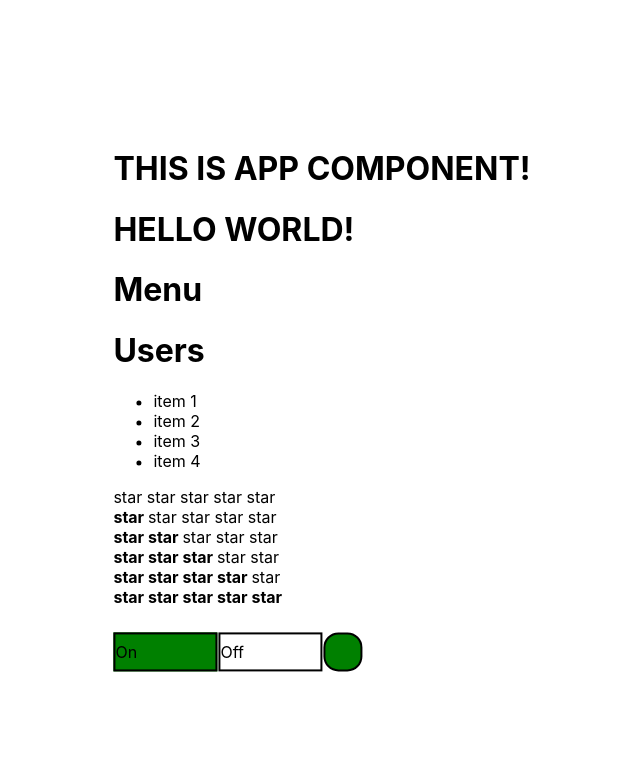
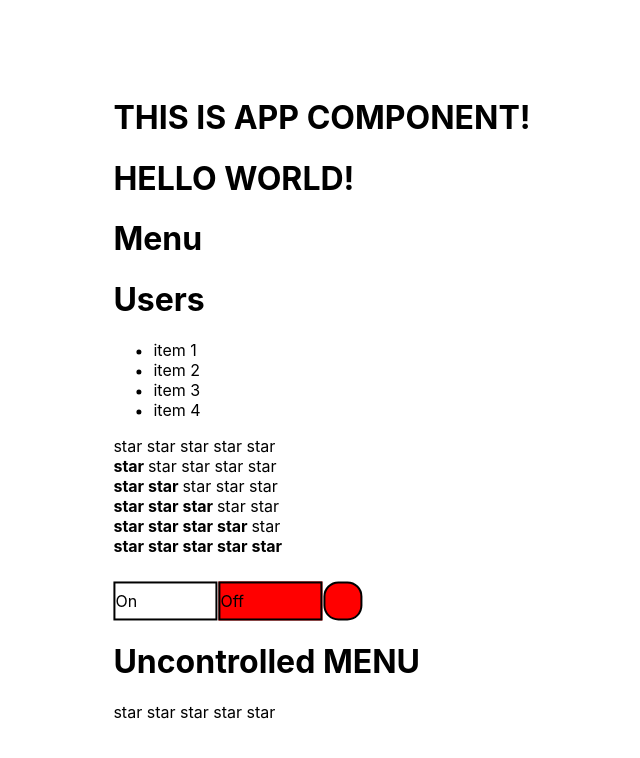
Before and after one commit to hrsk/react-examples, a React (Create React App) app: page / in a window 1280 px wide. Shown: the top 758 px of the page, without its empty margins (318-958 px from the left). Built offline with nearby package versions, Linux system fonts and the light colour scheme.

Commit message:
useState

```diff
--- a/src/App.tsx
+++ b/src/App.tsx
@@ -3,6 +3,8 @@ import './App.css';
 import {Accordion} from "./components/Accordion";
 import {Rating} from "./components/Rating";
 import {OnOff} from "./components/OnOff";
+import {UncontrolledAccordion} from "./components/UncontrolledAccordion";
+import {UncontrolledRating} from "./components/UncontrolledRating";
 
 function App() {
     return (
@@ -21,7 +23,12 @@ function App() {
             <Rating value={4}/>
             <Rating value={5}/>
 
-            <OnOff on={true}/>
+            {/*<OnOff on={true}/>*/}
+            <OnOff/>
+
+            <UncontrolledAccordion title={'Uncontrolled MENU'} />
+
+            <UncontrolledRating />
         </div>
     );
 }
--- a/src/components/OnOff.tsx
+++ b/src/components/OnOff.tsx
@@ -1,13 +1,13 @@
 import {useState} from "react";
 
 type PropsType = {
-    on: boolean
+    // on: boolean
 }
 export const OnOff = (props: PropsType) => {
 
     // const on = true;
 
-    // const [on, setSwitch] = useState<boolean>(false);
+    const [on, setSwitch] = useState<boolean>(false);
 
     const onStyle = {
         display: 'inline-block',
@@ -15,7 +15,8 @@ export const OnOff = (props: PropsType) => {
         border: 'solid 2px black',
         width: '100px',
         height: '35px',
-        backgroundColor: props.on ? 'green' : '',
+        // backgroundColor: props.on ? 'green' : '',
+        backgroundColor: on ? 'green' : '',
     }
     const offStyle = {
         display: 'inline-block',
@@ -23,7 +24,8 @@ export const OnOff = (props: PropsType) => {
         border: 'solid 2px black',
         width: '100px',
         height: '35px',
-        backgroundColor: props.on ? '' : 'red',
+        // backgroundColor: props.on ? '' : 'red',
+        backgroundColor: on ? '' : 'red',
     }
     const indicatorStyle = {
         display: 'inline-block',
@@ -31,15 +33,15 @@ export const OnOff = (props: PropsType) => {
         height: '35px',
         border: 'solid 2px black',
         borderRadius: '15px',
-        backgroundColor: props.on ? 'green' : 'red'
+        backgroundColor: on ? 'green' : 'red'
     }
 
     const switchOnHandler = () => {
-        // setSwitch(true)
+        setSwitch(true)
     }
 
     const switchOffHandler = () => {
-        // setSwitch(false)
+        setSwitch(false)
     }
 
     return (
--- /dev/null
+++ b/src/components/UncontrolledAccordion.tsx
@@ -0,0 +1,44 @@
+import React, {useState} from "react";
+
+type AccordionPropsType = {
+    title: string
+    // collapsed: boolean
+}
+
+export function UncontrolledAccordion(props: AccordionPropsType) {
+
+    console.log('Accordion rendered')
+
+    const [collapsed, setCollapsed] = useState<boolean>(false)
+
+    return (
+        <div>
+            <UncontrolledAccordionTitle title={props.title} collapsedHandler={setCollapsed} collapsed={collapsed}/>
+            {
+                collapsed && <UncontrolledAccordionBody/>
+            }
+        </div>
+    )
+}
+
+type AccordionTitlePropsType = {
+    title: string
+    collapsed: boolean
+    collapsedHandler: (collapsed: boolean) => void
+}
+
+const UncontrolledAccordionTitle = (props: AccordionTitlePropsType) => {
+    console.log('AccordionTitle rendered')
+    return <h1 onClick={() => props.collapsedHandler(!props.collapsed)}>{props.title}</h1>
+}
+const UncontrolledAccordionBody = () => {
+    console.log('AccordionBody rendered')
+    return (
+        <ul>
+            <li>item 1</li>
+            <li>item 2</li>
+            <li>item 3</li>
+            <li>item 4</li>
+        </ul>
+    )
+}
--- /dev/null
+++ b/src/components/UncontrolledRating.tsx
@@ -0,0 +1,40 @@
+import React, {useState} from "react";
+
+type UncontrolledStarPropsType = {
+    selected: boolean
+    ratingValue: RatingValueType
+    ratingValueHandler: (ratingValue: RatingValueType) => void
+}
+
+function UncontrolledStar(props: UncontrolledStarPropsType) {
+
+    console.log('Star rendered')
+
+    return props.selected
+        ? <span onClick={() => props.ratingValueHandler(props.ratingValue)}><b>star </b></span>
+        : <span onClick={() => props.ratingValueHandler(props.ratingValue)}>star </span>
+}
+
+type RatingValueType = 0 | 1 | 2 | 3 | 4 | 5
+
+type RatingPropsType = {
+    // value: RatingValueType
+}
+
+export function UncontrolledRating(props: RatingPropsType) {
+
+    console.log('Rating rendered')
+
+    const [ratingValue, setRatingValue] = useState<RatingValueType>(0)
+
+    return (
+        <div>
+            <UncontrolledStar selected={ratingValue > 0} ratingValue={1} ratingValueHandler={setRatingValue}/>
+            <UncontrolledStar selected={ratingValue > 1} ratingValue={2} ratingValueHandler={setRatingValue}/>
+            <UncontrolledStar selected={ratingValue > 2} ratingValue={3} ratingValueHandler={setRatingValue}/>
+            <UncontrolledStar selected={ratingValue > 3} ratingValue={4} ratingValueHandler={setRatingValue}/>
+            <UncontrolledStar selected={ratingValue > 4} ratingValue={5} ratingValueHandler={setRatingValue}/>
+        </div>
+
+    )
+}
```
